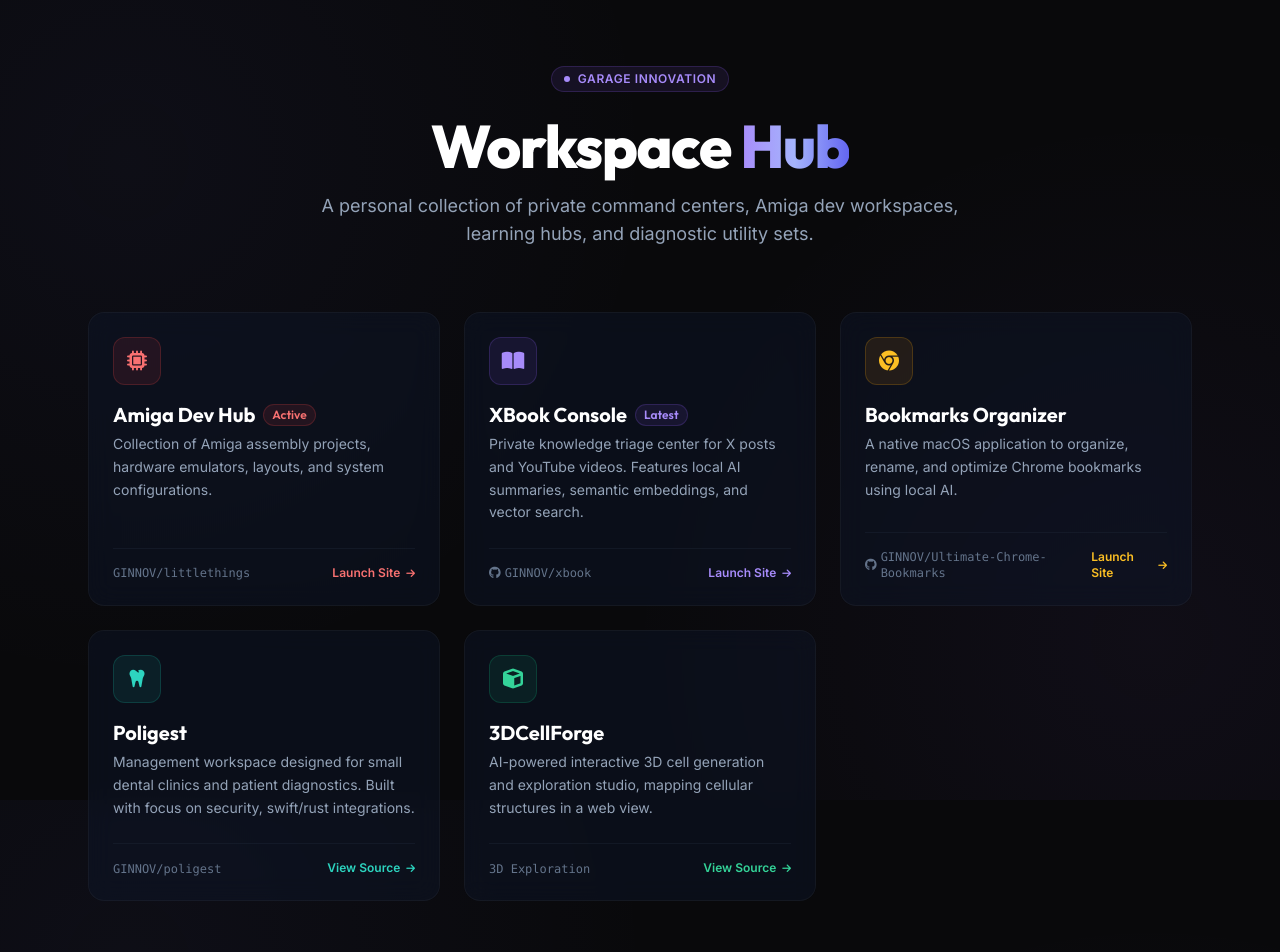
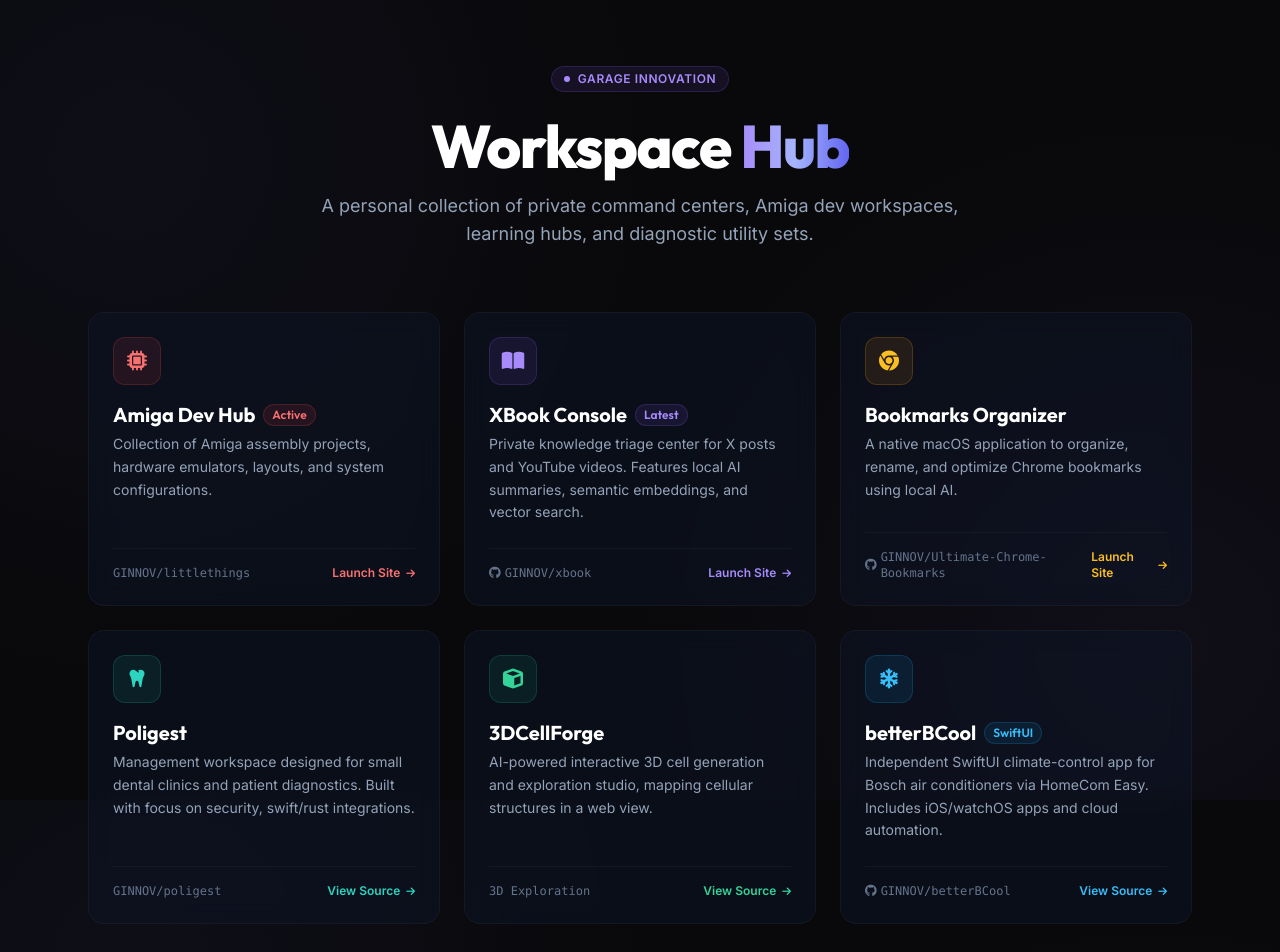
Before and after one commit to GINNOV/GINNOV.github.io, a plain HTML site: page index.html in a window 1280 px wide. Shown: the top 952 px of the page. Drawn offline with nearby package versions, Linux system fonts and the light colour scheme.

Commit message:
Add betterBCool project card to landing page

```diff
--- a/index.html
+++ b/index.html
@@ -195,6 +195,32 @@
           </div>
         </article>
 
+        <!-- Project 6: betterBCool -->
+        <article class="glass-card rounded-2xl p-6 flex flex-col justify-between group" id="project-betterbcool">
+          <div class="space-y-4">
+            <div class="w-12 h-12 rounded-xl bg-sky-500/10 border border-sky-500/20 flex items-center justify-center text-sky-400 group-hover:scale-110 transition-transform">
+              <i class="fas fa-snowflake text-xl"></i>
+            </div>
+            <div>
+              <h2 class="text-xl font-bold text-white font-display mb-1 flex items-center gap-2">
+                betterBCool
+                <span class="text-xs px-2 py-0.5 rounded-full bg-sky-500/10 border border-sky-500/20 text-sky-400 font-semibold">SwiftUI</span>
+              </h2>
+              <p class="text-sm text-slate-400 leading-relaxed">
+                Independent SwiftUI climate-control app for Bosch air conditioners via HomeCom Easy. Includes iOS/watchOS apps and cloud automation.
+              </p>
+            </div>
+          </div>
+          <div class="mt-6 flex items-center justify-between border-t border-slate-800/40 pt-4">
+            <a href="https://github.com/GINNOV/betterBCool" target="_blank" class="text-xs text-slate-500 hover:text-slate-400 font-mono flex items-center gap-1 transition-all">
+              <i class="fab fa-github"></i> GINNOV/betterBCool
+            </a>
+            <a href="https://github.com/GINNOV/betterBCool" target="_blank" class="inline-flex items-center gap-1.5 text-xs font-semibold text-sky-400 hover:text-sky-300 hover:underline transition-all">
+              View Source <i class="fas fa-arrow-right text-[10px]"></i>
+            </a>
+          </div>
+        </article>
+
       </section>
 
     </main>
```
